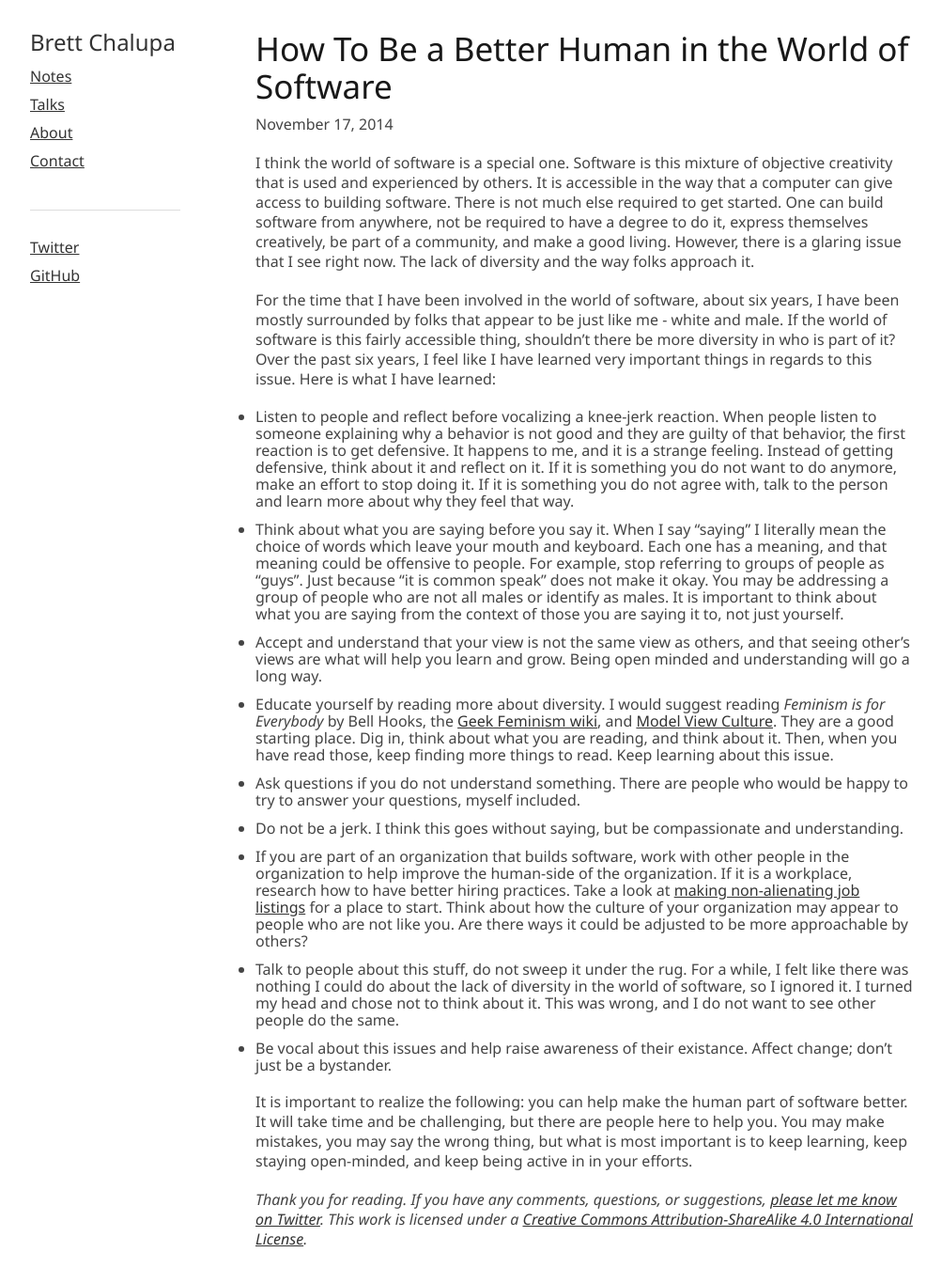
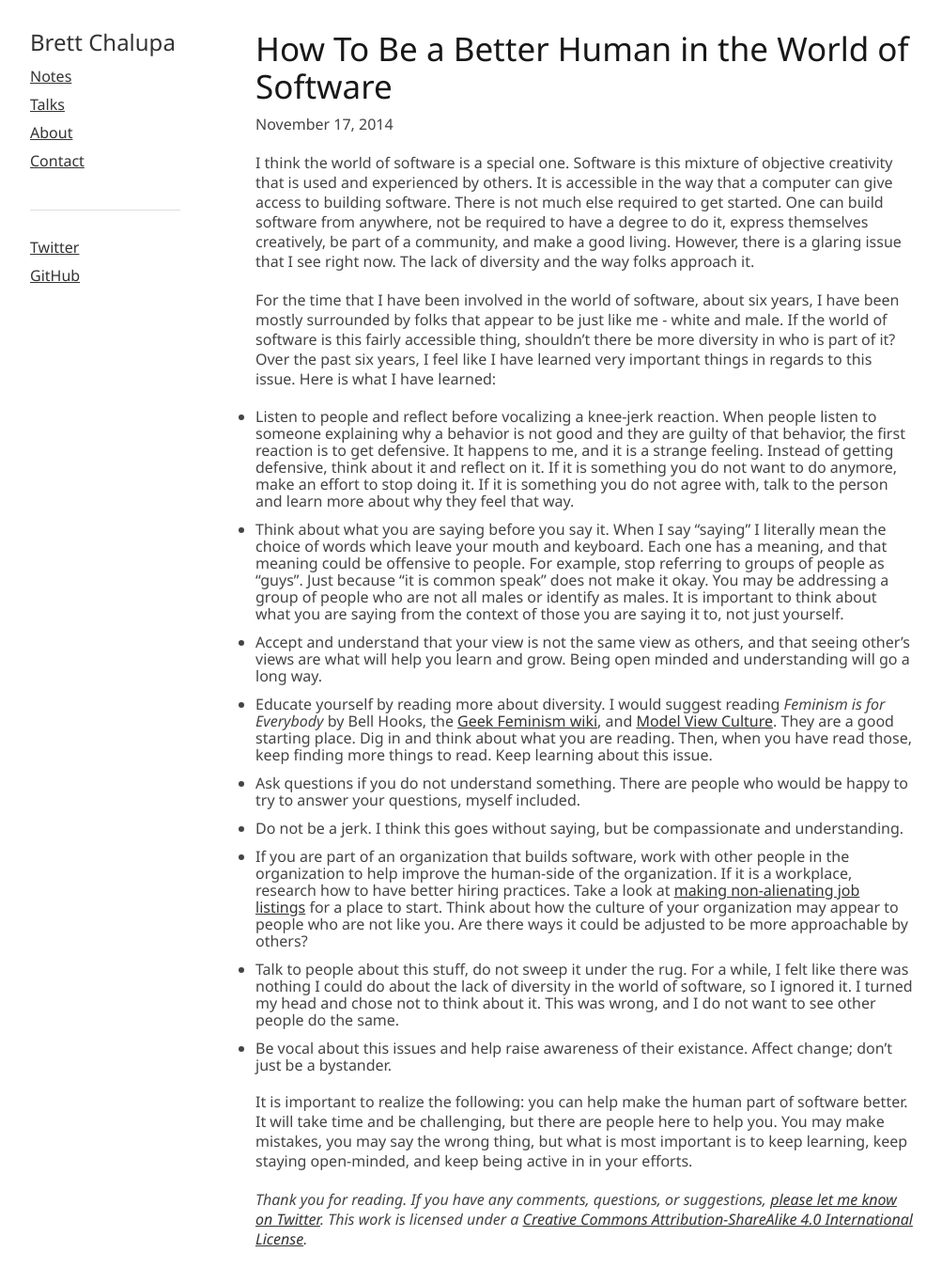
Before and after one commit to brettchalupa/brettchalupa.github.io, a Jekyll site: the page built from _posts/notes/2014-11-17-how-to-be-a-better-human-being-in-the-world-of-software.markdown, in a window 1280 px wide. Shown: the whole page at 94% size, without its empty margins (138-1141 px from the left). Built offline with Jekyll 4.4.1, drawn with Linux system fonts in a browser that asks for light colours; Markdown is read by kramdown in place of the engine named in the settings.

Commit message:
Fix awkward duplicative comment in human note

```diff
--- a/_posts/notes/2014-11-17-how-to-be-a-better-human-being-in-the-world-of-software.markdown
+++ b/_posts/notes/2014-11-17-how-to-be-a-better-human-being-in-the-world-of-software.markdown
@@ -42,7 +42,7 @@ is what I have learned:
   _Feminism is for Everybody_ by Bell Hooks, the [Geek Feminism
   wiki](http://geekfeminism.wikia.com/wiki/Geek_Feminism_Wiki), and [Model View
   Culture](https://modelviewculture.com). They are a good starting place.
-  Dig in, think about what you are reading, and think about it. Then, when you
+  Dig in and think about what you are reading. Then, when you
   have read those, keep finding more things to read. Keep learning about this
   issue.
 - Ask questions if you do not understand something. There are people who would
```
